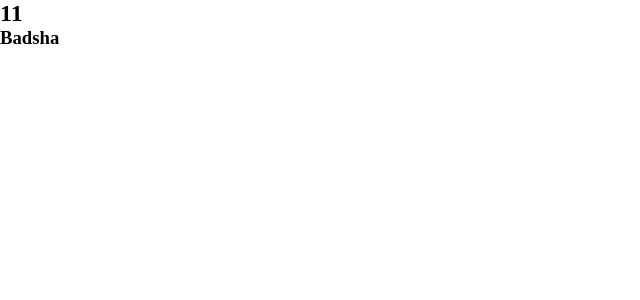
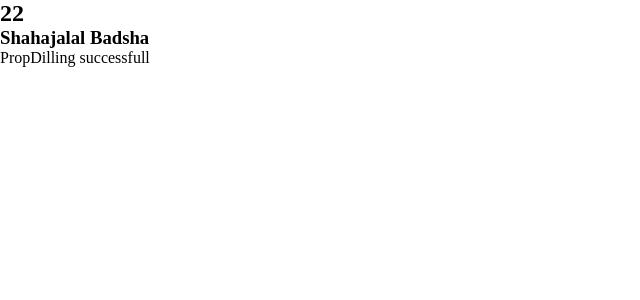
Before and after one commit to shahajalalweb/react-js, a React (Create React App) app: page / in a window 1280 px wide. Shown: the top 300 px of the page, without its empty margins (0-640 px from the left). Built offline with nearby package versions, Linux system fonts and the light colour scheme.

Commit message:
useContext propDrilling

```diff
--- a/src/components/Component1.js
+++ b/src/components/Component1.js
@@ -1,15 +1,17 @@
 import React from 'react'
 import { useState } from 'react'
 import Component2 from './Component2'
+import { UserContext } from './useContext'
 
 export const Component1 = () => {
 
-    const [user, setUser] = useState({id: "11", name: "Badsha"})
+    const [user, setUser] = useState({id: "22", name: "Shahajalal Badsha"});
+    const [text, setText] = useState("PropDilling successfull");
 
   return (
-    <div>
-        <Component2  user={user}/>
-    </div>
+    <UserContext.Provider value={{user, text}}>
+        <Component2/>
+    </UserContext.Provider>
   )
 }
 
--- a/src/components/Component2.js
+++ b/src/components/Component2.js
@@ -1,10 +1,10 @@
 import React from 'react'
 import Component3 from './Component3'
 
-export const Component2 = ({user}) => {
+export const Component2 = () => {
   return (
     <div>
-        <Component3 user={user}/>
+        <Component3 />
     </div>
   )
 }
--- a/src/components/Component3.js
+++ b/src/components/Component3.js
@@ -1,10 +1,10 @@
 import React from 'react'
 import Component4 from './Component4'
 
-export const Component3 = ({user}) => {
+export const Component3 = () => {
   return (
     <div>
-        <Component4 user={user}/>
+        <Component4/>
     </div>
   )
 }
--- a/src/components/Component4.js
+++ b/src/components/Component4.js
@@ -1,10 +1,17 @@
-import React from 'react'
+import React, {useContext} from 'react'
+import { UserContext } from './useContext'
 
-export const Component4 = ({user}) => {
+
+export const Component4 = () => {
+
+  const {user, text} = useContext(UserContext);
+
+
   return (
     <div>
         <h2>{user.id}</h2>
         <h3>{user.name}</h3>
+        <p>{text}</p>
     </div>
   )
 }
--- /dev/null
+++ b/src/components/useContext.js
@@ -0,0 +1,3 @@
+import React from "react";
+
+export const UserContext = React.createContext();
```
